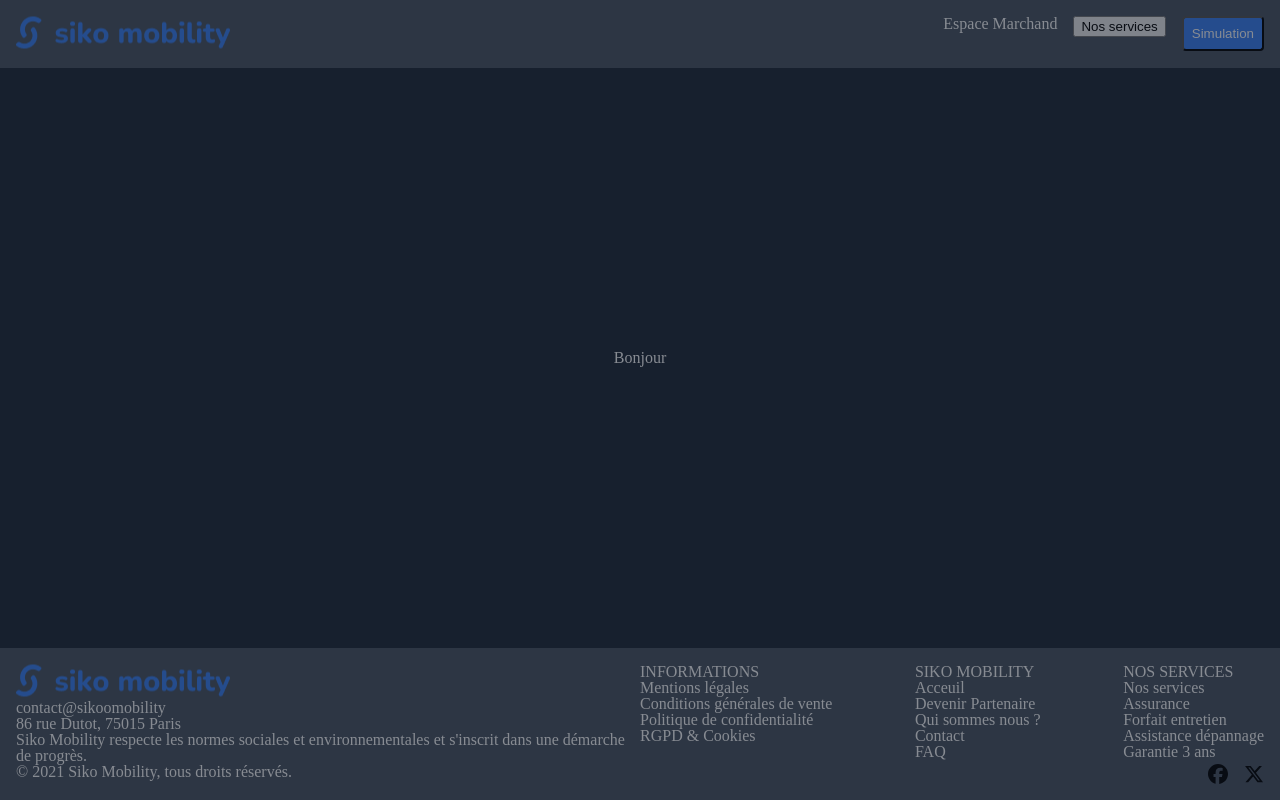
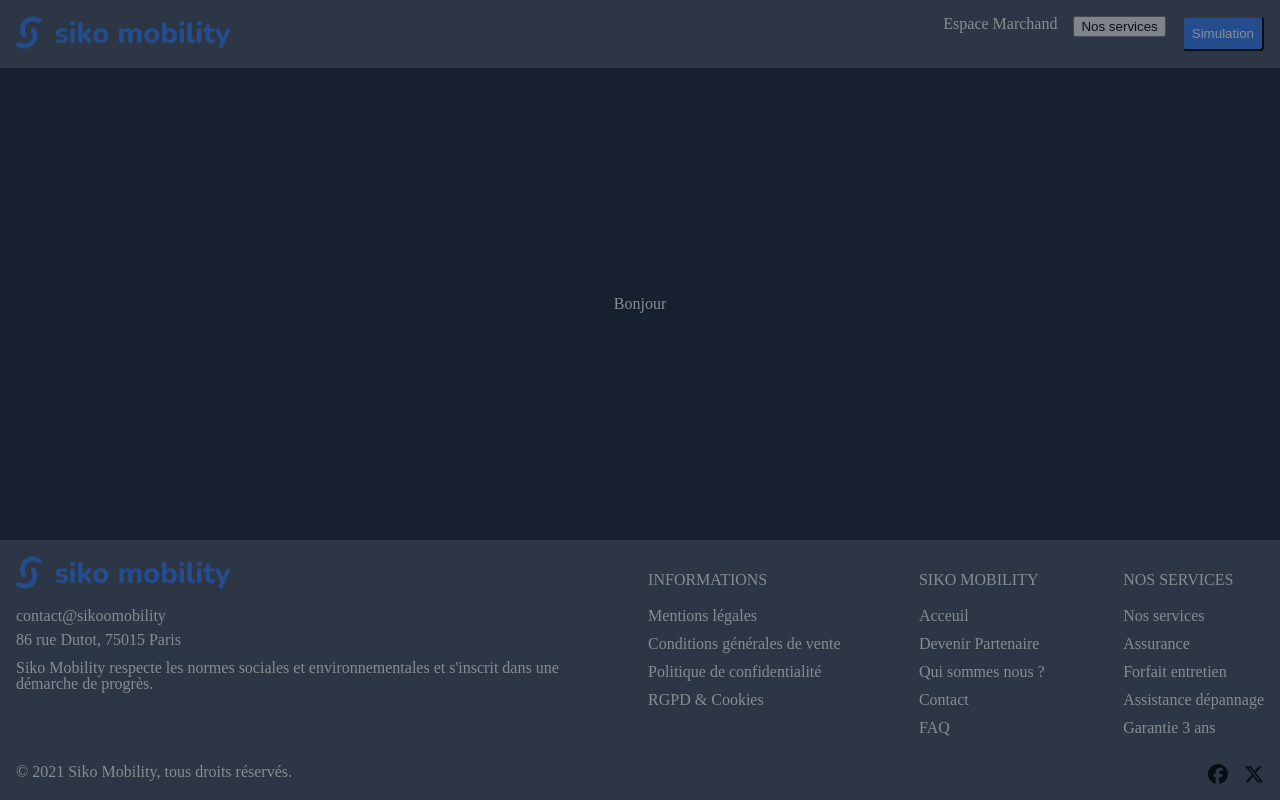
Before and after one commit to tsboudot/SikoTestTech, a React (Vite) app: page / in a window 1280 px wide. Built offline with nearby package versions, Linux system fonts and the light colour scheme.

Commit message:
MeP Footer Ok

```diff
--- a/src/components/Footer.tsx
+++ b/src/components/Footer.tsx
@@ -21,17 +21,18 @@ const Footer: React.FC = (): JSX.Element => {
     return (
         <footer className="flex flex-col bg-gray-600 p-4 text-white">
             <div className="up flex flex-row w-100%">
-                <div className="flex flex-col items-baseline sm:w-1/2 lg:w-full mx-auto">
-                    <div className="logo-container">
-                        <img src={logo} alt="logo" />
+                <div className="flex flex-col items-baseline sm:w-1/2 lg:w-full mx-auto pr-8">
+                    <div className="logo-container mb-2">
+                        <img className="mb-2" src={logo} alt="logo" />
                     </div>
-                    <div className="list-Container">
-                        <ul>
-                            <li>contact@sikoomobility</li>
-                            <li>86 rue Dutot, 75015 Paris</li>
-                            <li>Siko Mobility respecte les normes sociales et environnementales et s'inscrit dans une démarche de progrès.</li>
+                    <div className="list-Container flex ">
+                        <ul className="flex flex-col justify-between">
+                            <li className="mb-2">contact@sikoomobility</li>
+                            <li className="mb-3">86 rue Dutot, 75015 Paris</li>
+                            <li >Siko Mobility respecte les normes sociales et environnementales et s'inscrit dans une démarche de progrès.</li>
                         </ul>
                     </div>
+
                 </div>
                 <div className="flex  flex-row justify-between sm:w-1/2 lg:w-full mx-auto">
                     <FooterList {...list1} />
--- a/src/components/FooterList.tsx
+++ b/src/components/FooterList.tsx
@@ -7,11 +7,11 @@ interface FooterListProps {
 
 const FooterList: React.FC<FooterListProps> = ({ title, items }: FooterListProps): JSX.Element => {
     return (
-        <div>
-            <h3>{title}</h3>
+        <div className="my-4">
+            <h3 className="mb-5">{title}</h3>
             <ul>
                 {items.map((item, index) => (
-                    <li key={index}>{item}</li>
+                    <li className="mb-3" key={index}>{item}</li>
                 ))}
             </ul>
         </div>
```
